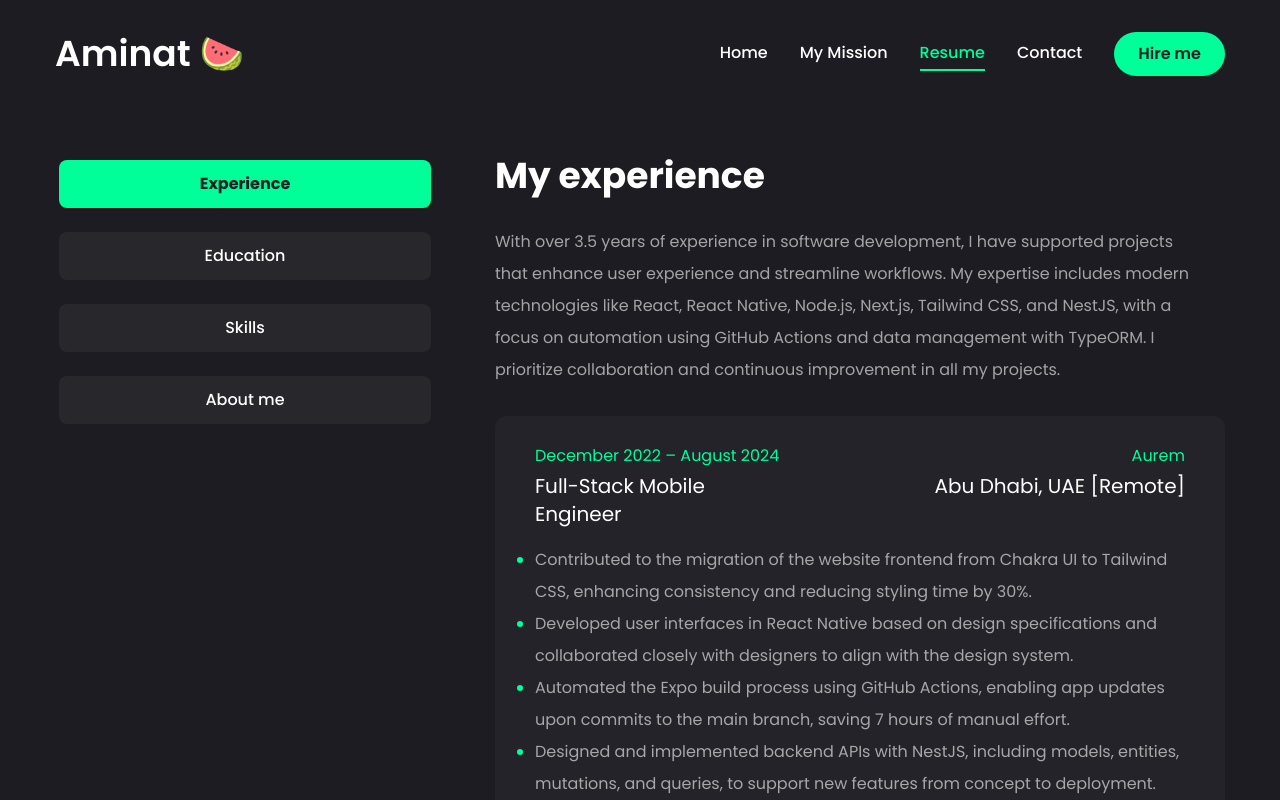
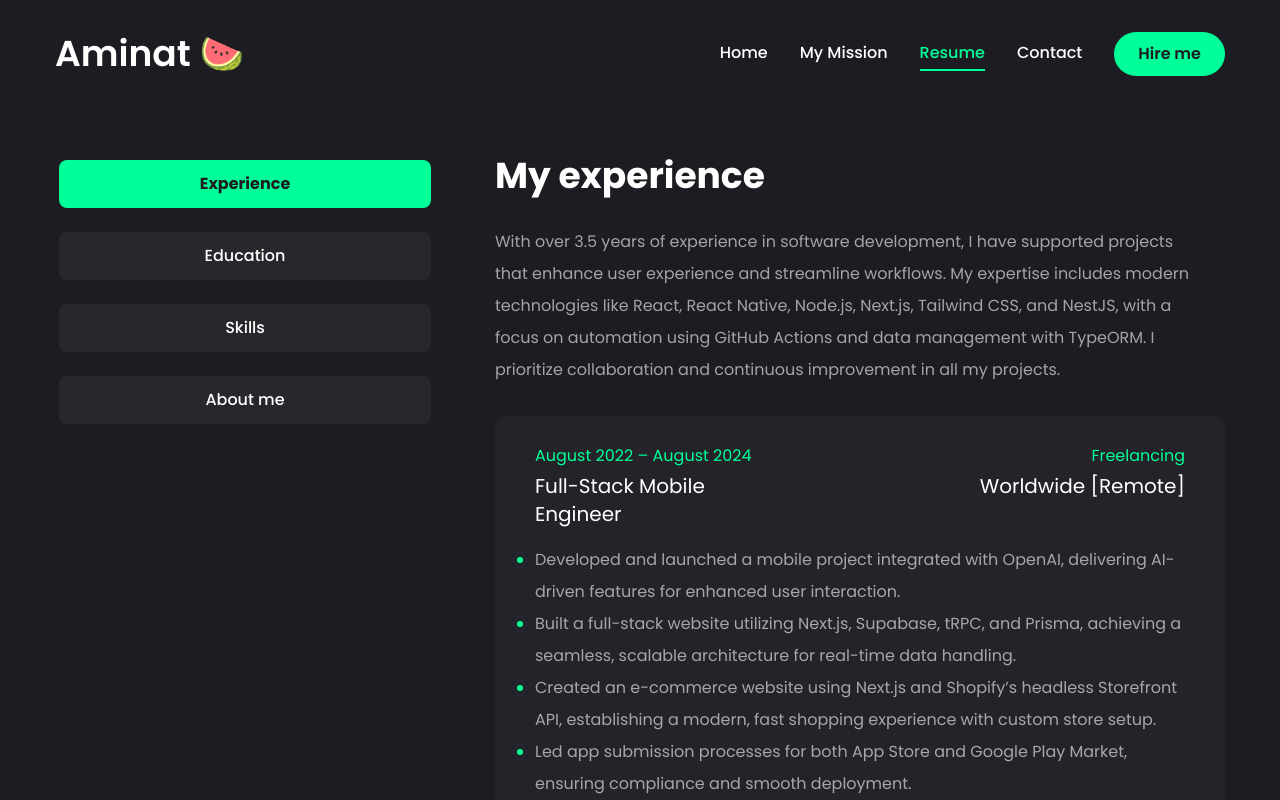
Before and after one commit to Aminat00/aminat-portfolio, a Next.js app: page /resume in a window 1280 px wide. Shown: the top 800 px of the page. Built offline with nearby package versions, Linux system fonts and the light colour scheme.

Commit message:
update the latest job

```diff
--- a/src/app/resume/page.tsx
+++ b/src/app/resume/page.tsx
@@ -52,6 +52,34 @@ const experience = {
 		"With over 3.5 years of experience in software development, I have supported projects that enhance user experience and streamline workflows. My expertise includes modern technologies like React, React Native, Node.js, Next.js, Tailwind CSS, and NestJS, with a focus on automation using GitHub Actions and data management with TypeORM. I prioritize collaboration and continuous improvement in all my projects.",
 	items: [
 		{
+			company: "Freelancing",
+			position: "Full-Stack Mobile Engineer",
+			duration: "August 2022 – August 2024",
+			location: "Worldwide [Remote]",
+			description: [
+				"Developed and launched a mobile project integrated with OpenAI, delivering AI-driven features for enhanced user interaction.",
+				"Built a full-stack website utilizing Next.js, Supabase, tRPC, and Prisma, achieving a seamless, scalable architecture for real-time data handling.",
+				"Created an e-commerce website using Next.js and Shopify’s headless Storefront API, establishing a modern, fast shopping experience with custom store setup.",
+				"Led app submission processes for both App Store and Google Play Market, ensuring compliance and smooth deployment.",
+			],
+			technologies: [
+				"React",
+				"React Native",
+				"Tailwind CSS",
+				"Expo",
+				"Supabase",
+				"Shopify Storefront API",
+				"GraphQL",
+				"Next.js",
+				"tRPC",
+				"Vercel",
+				"OpenAI API",
+				"Prisma",
+				"App Store",
+				"Play Market",
+			],
+		},
+		{
 			company: "Aurem",
 			position: "Full-Stack Mobile Engineer",
 			duration: "December 2022 – August 2024",
@@ -73,6 +101,9 @@ const experience = {
 				"TypeORM",
 				"esbuild",
 				"Expo",
+				"GraphQL",
+				"App Store",
+				"Play Market",
 			],
 		},
 		{
```
